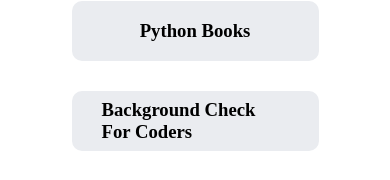
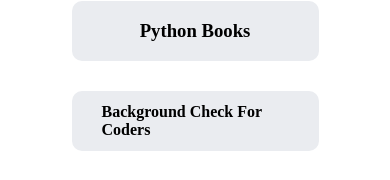
Before and after one commit to leewebstechnologies/hng_9, a React (Create React App) app: page / in a window 390 px wide. Shown: the part 526-706 px from the top of the page. Built offline with nearby package versions, Linux system fonts and the light colour scheme.

Commit message:
media query

```diff
--- a/src/User.jsx
+++ b/src/User.jsx
@@ -44,7 +44,7 @@ const User = () => {
       </section>
       <section id="links">
         <a href="https://background.zuri.team" id="pitch">
-          <h3>Background Check For Coders</h3>
+          <h4>Background Check For Coders</h4>
         </a>
       </section>
       <section id="links">
--- a/src/user.css
+++ b/src/user.css
@@ -104,7 +104,7 @@
 @media only screen and (max-device-width: 480px) {
   #pitch {
     width: 50%;
-    font-size: small;
+    /* font-size: small; */
   }
 }
 
```
